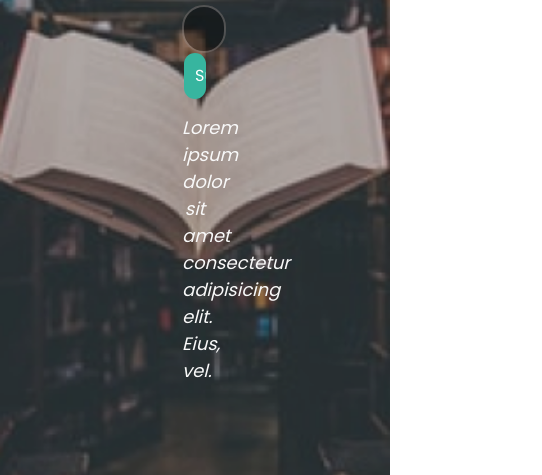
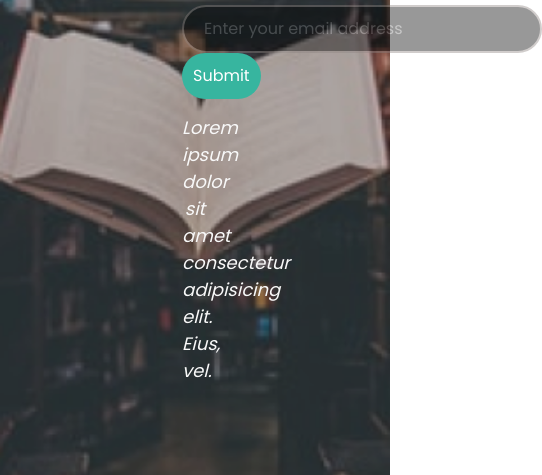
Before and after one commit to kamrulislambd/Section-Development, a plain HTML site: page newsletter.html in a window 390 px wide. Shown: the part 625-1100 px from the top of the page, 542 px wide, since content can reach past the window. Drawn offline with Linux system fonts and the light colour scheme.

Commit message:
responsive fix

```diff
--- a/assets/css/style.css
+++ b/assets/css/style.css
@@ -343,7 +343,7 @@ a.boxed-btn {
 
 .newsletter-form input[type="text"] {
     padding: 10px 20px;
-    width: 70%;
+    min-width: 70%;
     background: #000;
     opacity: .4;
     border: 2px solid #8e8582;
@@ -353,7 +353,7 @@ a.boxed-btn {
 
 .newsletter-form input[type="submit"] {
     padding: 11px;
-    width: 28%;
+    min-width: 28%;
     color: #fff;
     background: #37B59F;
     border-radius: 50px;
```
